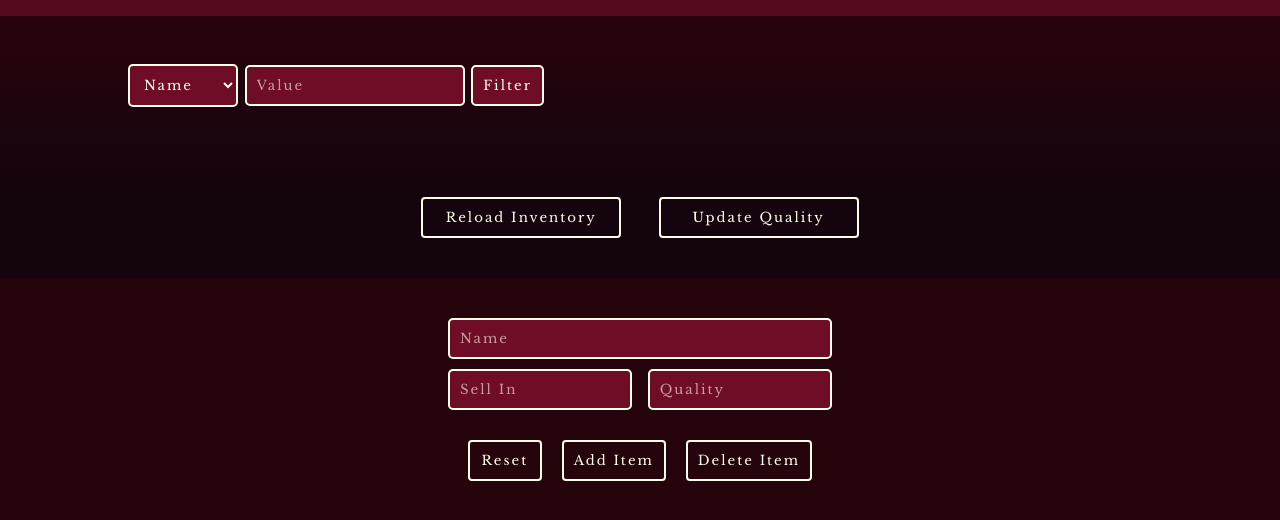
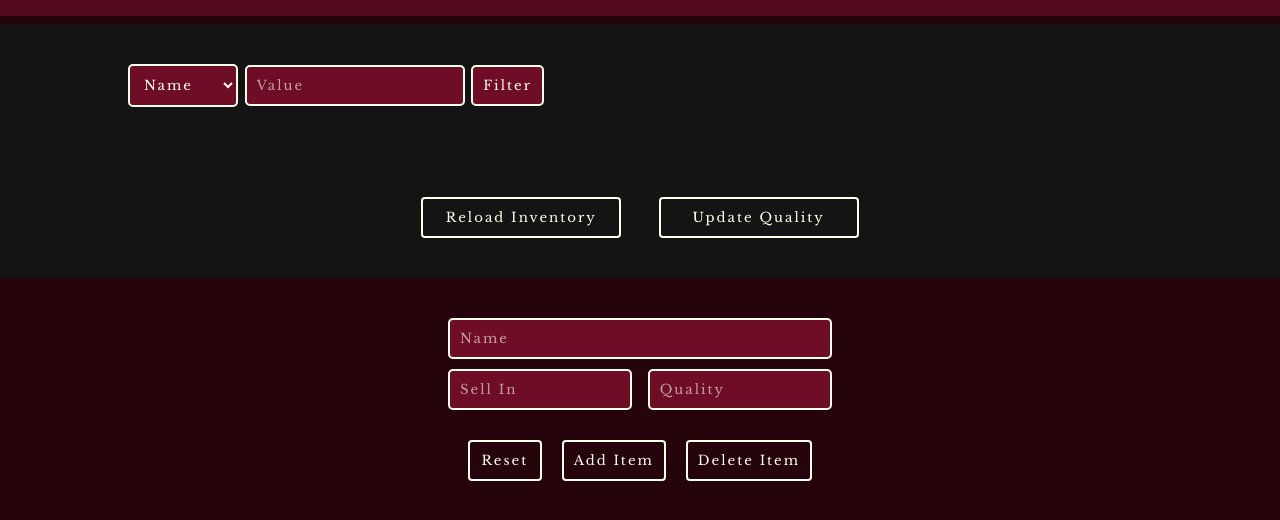
Before and after one commit to JuampaMolina/ollivanders_shop, a plain HTML site: page client-side/index.html in a window 1280 px wide. Shown: the part 64-584 px from the top of the page. Drawn offline with nearby package versions, Linux system fonts and the light colour scheme.

Commit message:
style(styles.css): remove gradient from body

```diff
--- a/client-side/styles/styles.css
+++ b/client-side/styles/styles.css
@@ -12,9 +12,7 @@
 }
 
 body {
-  /*background: #151415;*/
-  background: rgb(20,4,13);
-  background: linear-gradient(0deg, rgba(20,4,13,1) 25%, rgba(50,4,13,1) 100%);
+  background: #151415;
   color: #ffffeb;
 }
 
@@ -27,8 +25,6 @@ header {
   display: flex;
   justify-content: center;
   align-items: center;
-  /*background: #6e0d25;*/
-
   background: rgb(85,10,29);
   background: linear-gradient(0deg, rgba(85,10,29,1) 59%, rgba(40,9,24,1) 100%);
   border-bottom: 8px solid #25040c;
@@ -101,7 +97,6 @@ select {
 .inventory .item-card {
   width: 250px;
   height: 400px;
-  /*background: #6e0d25;*/
   background: rgb(111,14,36);
   background: linear-gradient(180deg, rgba(111,14,36,1) 60%, rgba(80,9,24,1) 100%);
   border: 6px solid #25040c;
```
